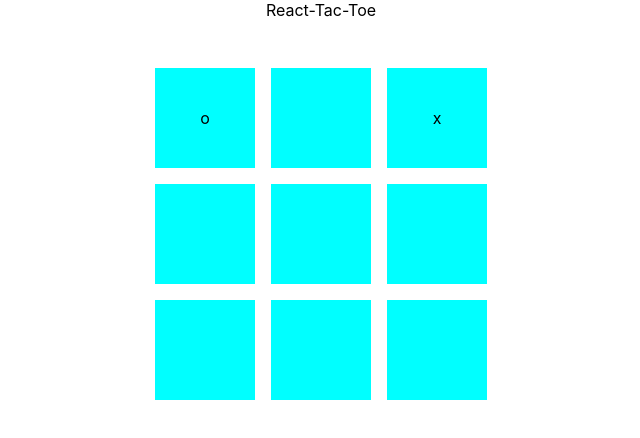
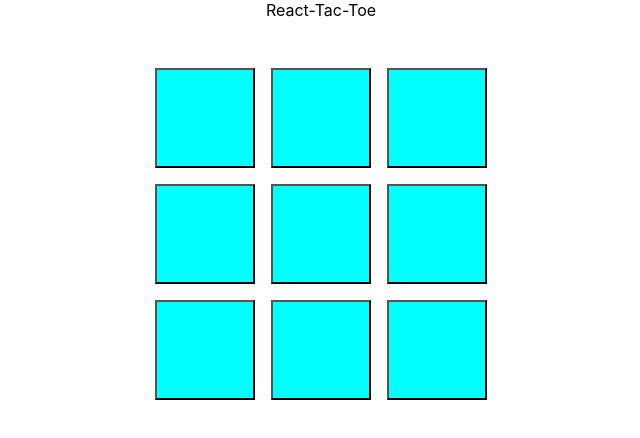
Before and after one commit to benhammondmusic/react-tac-toe, a React (Create React App) app: page / in a window 1280 px wide. Shown: the top 438 px of the page, without its empty margins (319-959 px from the left). Built offline with nearby package versions, Linux system fonts and the light colour scheme.

Commit message:
clicking space fills with an x

```diff
--- a/src/Space/Space.jsx
+++ b/src/Space/Space.jsx
@@ -1,5 +1,5 @@
 import './Space.css';
-const Space = ({ mark }) => {
-  return <div className="Space">{mark}</div>;
+const Space = ({ mark, playSpace, idx }) => {
+  return <button key={idx} id={`t${idx}`} onClick={() => playSpace(idx, mark)} className="Space"></button>;
 };
 export default Space;
--- a/src/TicTacToe/TicTacToe.jsx
+++ b/src/TicTacToe/TicTacToe.jsx
@@ -1,15 +1,32 @@
 import './TicTacToe.css';
 import Space from '../Space/Space';
+import React, { useEffect, useState } from 'react';
+
 const TicTacToe = () => {
-  const spaces = [...Array(9)];
+  const [marks, setMarks] = useState([...Array(9)]);
 
-  spaces[2] = 'x';
-  spaces[0] = 'o';
+  const playSpace = (idx, mark) => {
+    // console.log(idx, mark);
+
+    marks[idx] = 'x'; // mark;
+    const playedSpace = document.querySelector(`#t${idx}`);
+    playedSpace.textContent = 'x';
+
+    setMarks(marks);
+    console.log(marks);
+  };
+
+  //   useEffect(() => {
+  //     playSpace();
+  //   }, [marks]);
+
+  //   marks[2] = 'x';
+  //   marks[0] = 'o';
 
   return (
     <div className="TicTacToe">
-      {spaces.map((space, idx) => {
-        return <Space mark={spaces[idx]} />;
+      {marks.map((mark, idx) => {
+        return <Space key={idx} playSpace={playSpace} mark={mark} idx={idx} />;
       })}
     </div>
   );
```
